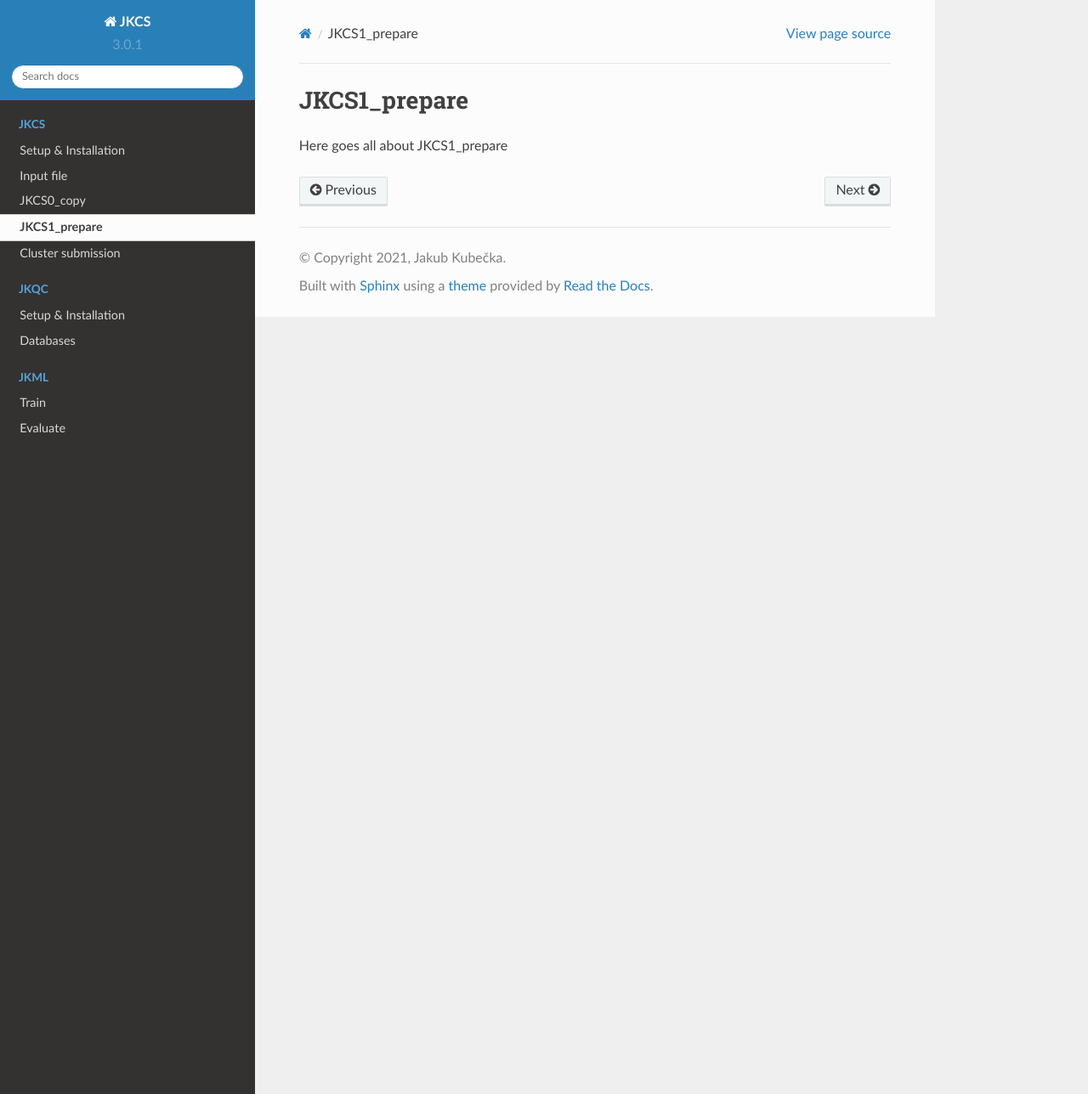
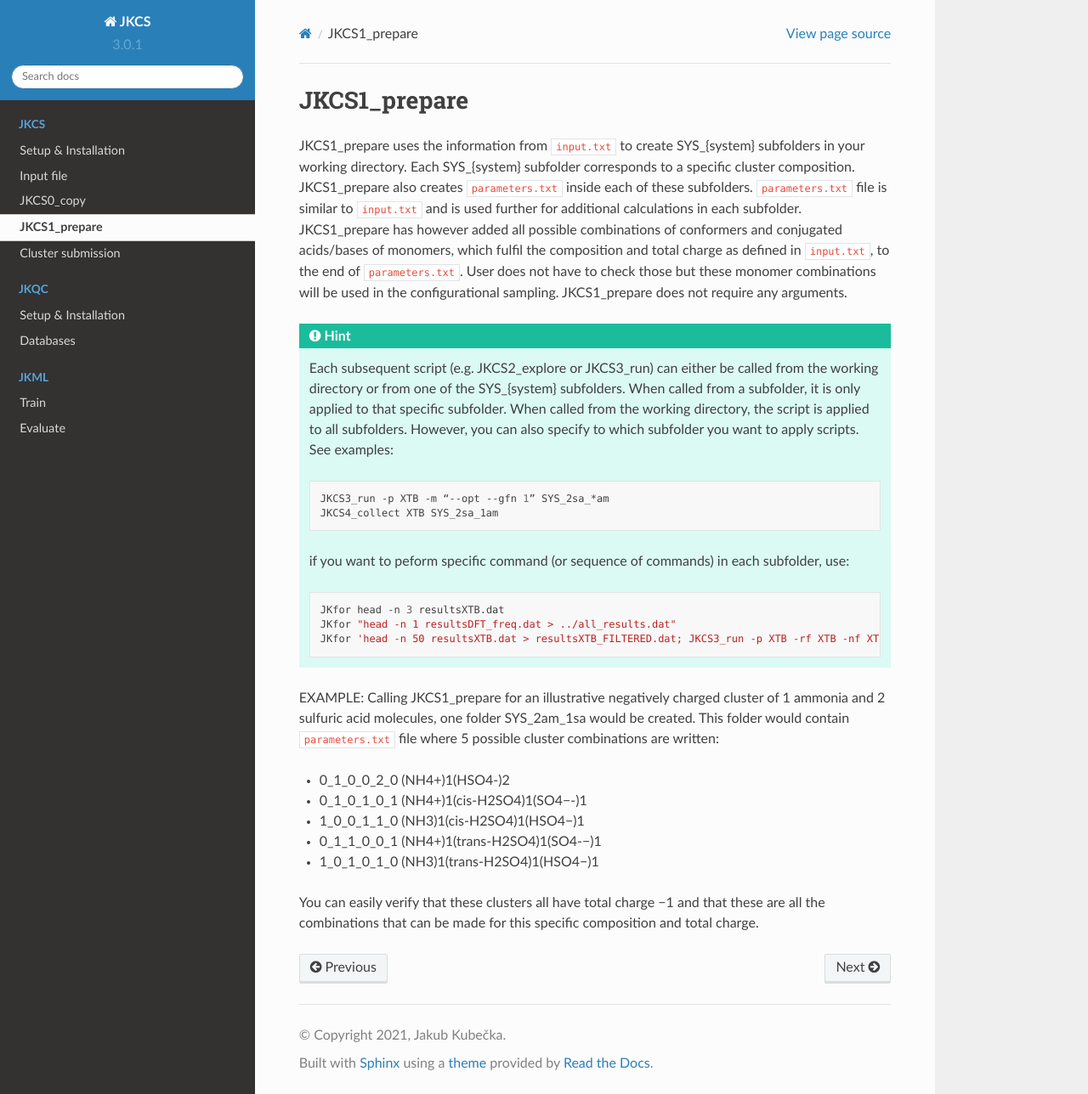
Before and after one commit to kubeckaj/JKCS.py-Manual, a Sphinx documentation site: the page built from docs/source/JKCS1_prepare.rst, in a window 1280 px wide and 1288 px high. Shown: the whole window at 85% size. Built offline with Sphinx 7.4.7 and the Read the Docs theme 2.0.0, drawn with Linux system fonts in a browser that asks for light colours.

Commit message:
Update JKCS1_prepare.rst

```diff
--- a/docs/source/JKCS1_prepare.rst
+++ b/docs/source/JKCS1_prepare.rst
@@ -2,4 +2,31 @@
 JKCS1_prepare
 =============
 
-Here goes all about JKCS1_prepare
+JKCS1_prepare uses the information from ``input.txt`` to create SYS_{system} subfolders in your working directory. Each SYS_{system} subfolder corresponds to a specific cluster composition. JKCS1_prepare also creates ``parameters.txt`` inside each of these subfolders. ``parameters.txt`` file is similar to ``input.txt``  and is used further for additional calculations in each subfolder. JKCS1_prepare has however added all possible combinations of conformers and conjugated acids/bases of monomers, which fulfil the composition and total charge as defined in ``input.txt``, to the end of ``parameters.txt``. User does not have to check those but these monomer combinations will be used in the configurational sampling. JKCS1_prepare does not require any arguments.
+
+.. hint::
+
+   Each subsequent script (e.g. JKCS2_explore or JKCS3_run) can either be called from the working directory or from one of the SYS_{system} subfolders. When called from a subfolder, it is only applied to that specific subfolder. When called from the working directory, the script is applied to all subfolders. However, you can also specify to which subfolder you want to apply scripts. See examples:
+
+   .. code:: bash
+
+      JKCS3_run -p XTB -m “--opt --gfn 1” SYS_2sa_*am
+      JKCS4_collect XTB SYS_2sa_1am
+
+   if you want to peform specific command (or sequence of commands) in each subfolder, use:
+
+   .. code:: bash
+
+      JKfor head -n 3 resultsXTB.dat
+      JKfor "head -n 1 resultsDFT_freq.dat > ../all_results.dat"
+      JKfor 'head -n 50 resultsXTB.dat > resultsXTB_FILTERED.dat; JKCS3_run -p XTB -rf XTB -nf XTB_freq -m "--hess --gfn 1"'
+
+EXAMPLE: Calling JKCS1_prepare for an illustrative negatively charged cluster of 1 ammonia and 2 sulfuric acid molecules, one folder SYS_2am_1sa would be created. This folder would contain ``parameters.txt`` file where 5 possible cluster combinations are written:
+
+• 0_1_0_0_2_0 (NH4+)1(HSO4-)2
+• 0_1_0_1_0_1 (NH4+)1(cis-H2SO4)1(SO4−-)1
+• 1_0_0_1_1_0 (NH3)1(cis-H2SO4)1(HSO4−)1
+• 0_1_1_0_0_1 (NH4+)1(trans-H2SO4)1(SO4-−)1
+• 1_0_1_0_1_0 (NH3)1(trans-H2SO4)1(HSO4−)1
+
+You can easily verify that these clusters all have total charge −1 and that these are all the combinations that can be made for this specific composition and total charge.
```
